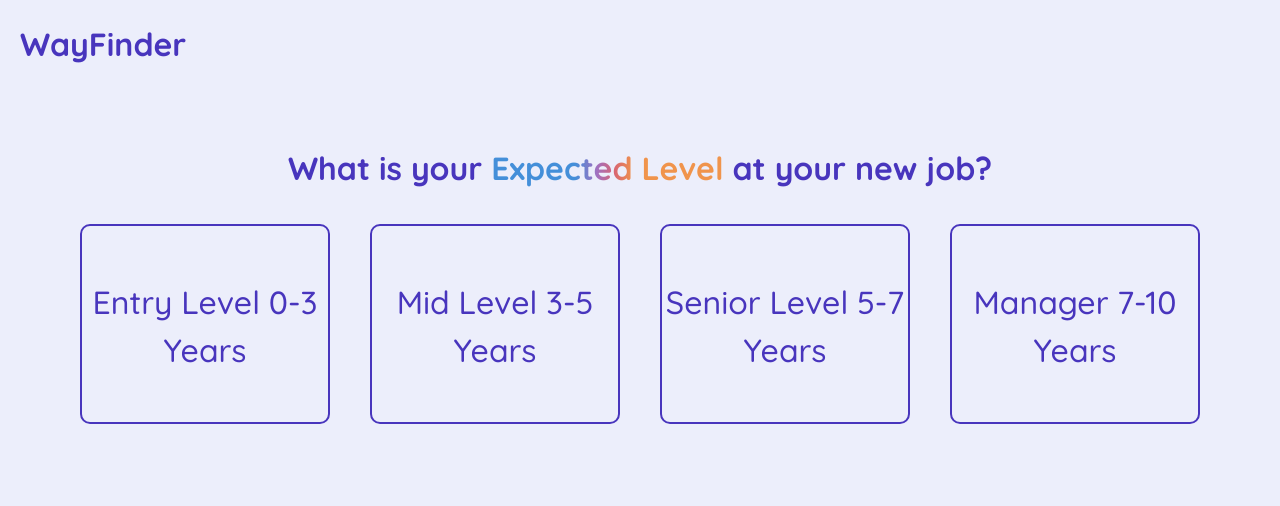
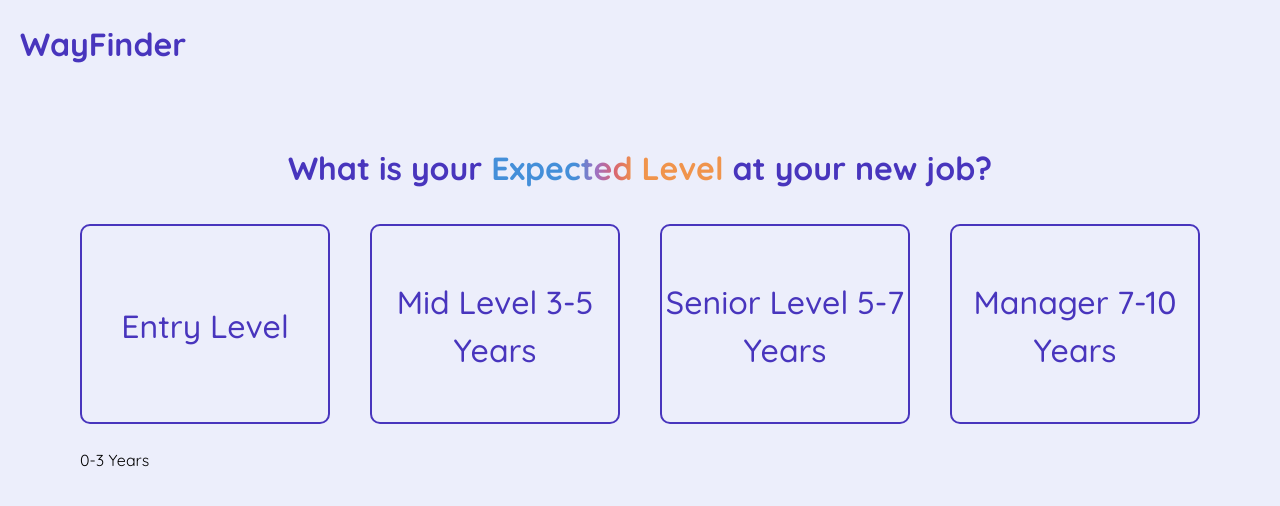
Before and after one commit to britzky/career-coach, a React (Vite) app in the folder frontend/career-coach/: page /job-level in a window 1280 px wide. Shown: the top 506 px of the page. Built offline with nearby package versions, Linux system fonts and the light colour scheme.

Commit message:
minor changes to job level page

```diff
--- a/frontend/career-coach/src/pages/DesiredJob/DesiredJob.tsx
+++ b/frontend/career-coach/src/pages/DesiredJob/DesiredJob.tsx
@@ -52,10 +52,10 @@ export const DesiredJob = () => {
             <CareerInfoCard text="Back End Engineer" tag="Back End Engineer" onCardClick={handleCardClick}/>
           </div>
           <div>
-            <CareerInfoCard text="Product Manager" tag="Product Manager" onCardClick={handleCardClick} />
+            <CareerInfoCard text="Product Manager" tag="Product Manager" onCardClick={handleCardClick}/>
           </div>
           <div>
-            <CareerInfoCard text="Cloud Developer" tag="Cloud Developer" onCardClick={handleCardClick} />
+            <CareerInfoCard text="Cloud Developer" tag="Cloud Developer" onCardClick={handleCardClick}/>
           </div>
         </div>
         <div className="mt-14 flex justify-end">
--- a/frontend/career-coach/src/pages/JobLevel/JobLevel.tsx
+++ b/frontend/career-coach/src/pages/JobLevel/JobLevel.tsx
@@ -21,7 +21,9 @@ export const JobLevel = () => {
         </div>
         <div className="flex gap-10 justify-center">
           <div>
-            <CareerInfoCard text="Entry Level 0-3 Years" tag="entry" onCardClick={handleCardClick}/>
+            <CareerInfoCard text="Entry Level" tag="entry" onCardClick={handleCardClick}/>
+            <br />
+            <span>0-3 Years</span>
           </div>
           <div>
             <CareerInfoCard text="Mid Level 3-5 Years" tag="mid" onCardClick={handleCardClick}/>
```
